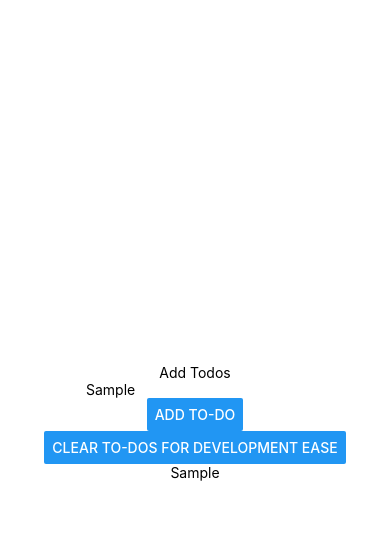
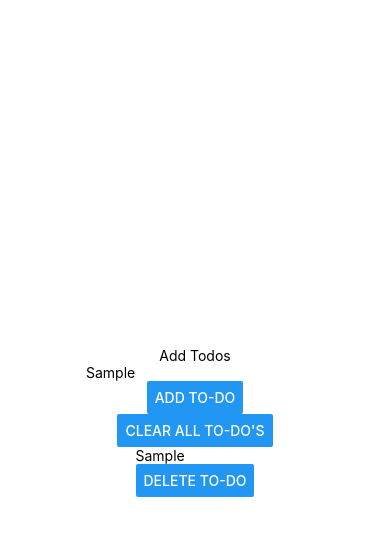
Before and after one commit to macrawford/todoListMatthewCrawford, a React Native app in the folder TodoApp/: screen / in a window 390 px wide. Both pictures are taken after typing "Sample" into the empty fields and a click on the button "ADD TO-DO". Shown: the top 536 px of the page. Built offline with nearby package versions, Linux system fonts and the light colour scheme.

Commit message:
Added delete to-do functionality to app

```diff
--- a/TodoApp/src/screens/HomeScreen.js
+++ b/TodoApp/src/screens/HomeScreen.js
@@ -25,9 +25,13 @@ const HomeScreen = () => {
       <TextInput placeholder="Enter to-do here" onChangeText={(e) => handleChangeTodo(e)}/>
       <Button title="Add to-do" onPress={() => dispatch({ type: 'ADD_TODO', payload: {description: currentTodo}})}/>
       {/*  DELETE THE BELOW BEFORE FINISHING */}
-      <Button title="Clear to-dos for development ease" onPress={() => dispatch({ type: 'CLEAR_TODOS'})}/>
+      <Button title="Clear all to-do's" onPress={() => dispatch({ type: 'CLEAR_TODOS'})}/>
       <View>
-        {todos.map((todo) => <Text key={todo.id}>{todo.description}</Text>)}
+        {todos.map((todo) =>
+          <View>
+            <Text key={todo.id}>{todo.description}</Text>
+            <Button title="Delete To-do" onPress={() => dispatch({ type: 'DELETE_TODO', payload: {id: todo.id}})} />
+          </View>)}
       </View>
     </View>
   )
--- /dev/null
+++ b/TodoApp/src/store/actions/deleteTodo.js
@@ -0,0 +1,10 @@
+export const DELETE_TODO = 'DELETE_TODO';
+
+export const deleteTodo = () => {
+  return {
+    type: DELETE_TODO,
+    payload: {
+      id
+    }
+  }
+};
--- a/TodoApp/src/store/reducers/todos.js
+++ b/TodoApp/src/store/reducers/todos.js
@@ -1,6 +1,7 @@
 import { GET_TODOS } from '../actions/todos';
 import { ADD_TODO } from '../actions/addTodo';
 import { CLEAR_TODOS } from '../actions/clearTodos';
+import { DELETE_TODO } from '../actions/deleteTodo';
 
 const initialState = [];
 // change initial state to empty array eventually
@@ -19,6 +20,8 @@ export const getTodos = (state = initialState, action) => {
           completed: false
         }
       ]
+    case DELETE_TODO:
+      return state.filter(todo => todo.id !== action.payload.id)
     case CLEAR_TODOS:
       return initialState;
     default:
```
